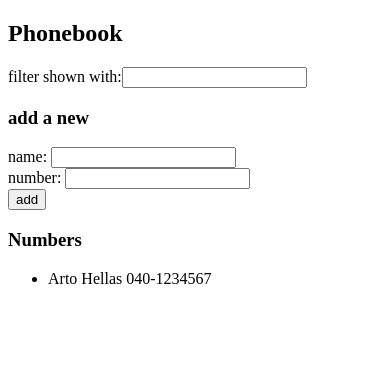
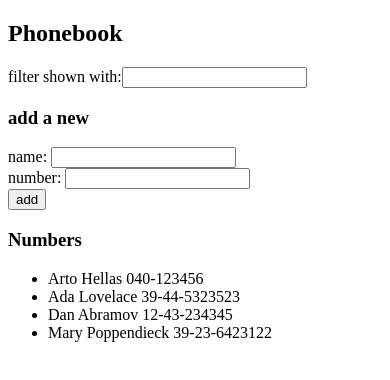
Before and after one commit to salfonsoMB17/FullStackCourse, a React (Vite) app in the folder part2/phonebook/: page / in a window 390 px wide. Shown: the top 380 px of the page. Built offline with nearby package versions, Linux system fonts and the light colour scheme; data requests are answered from the project's data file.

Commit message:
Exercise 2.11: Load initial phonebook data from json-server using axios and useEffect

```diff
--- a/part2/phonebook/src/App.jsx
+++ b/part2/phonebook/src/App.jsx
@@ -1,15 +1,25 @@
-import { useState } from 'react'
+import { useState, useEffect  } from 'react'
 import Persons from './components/Persons'
 import Filter from './components/Filter'
 import PersonForm from './components/PersonForm'
+import axios from 'axios'
 
 const App = () => {
-  const [persons, setPersons] = useState([
-    { id: 1, name: 'Arto Hellas', number: '040-1234567' }
-  ])
+  const [persons, setPersons] = useState([])
   const [newName, setNewName] = useState('')
   const [newNumber, setNewNumber] = useState('')
   const [filterValue, setFilterValue] = useState('')
+
+  useEffect(() => {
+    console.log('effect')
+    axios
+      .get('http://localhost:3001/persons')
+      .then(response => {
+        //console.log('promise fulfilled')
+        setPersons(response.data)
+      })
+  }, [])
+  //console.log('render', persons.length, 'persons')
 
   const handleFilterChange = (event) => {
     //console.log(event.target.value)
```
